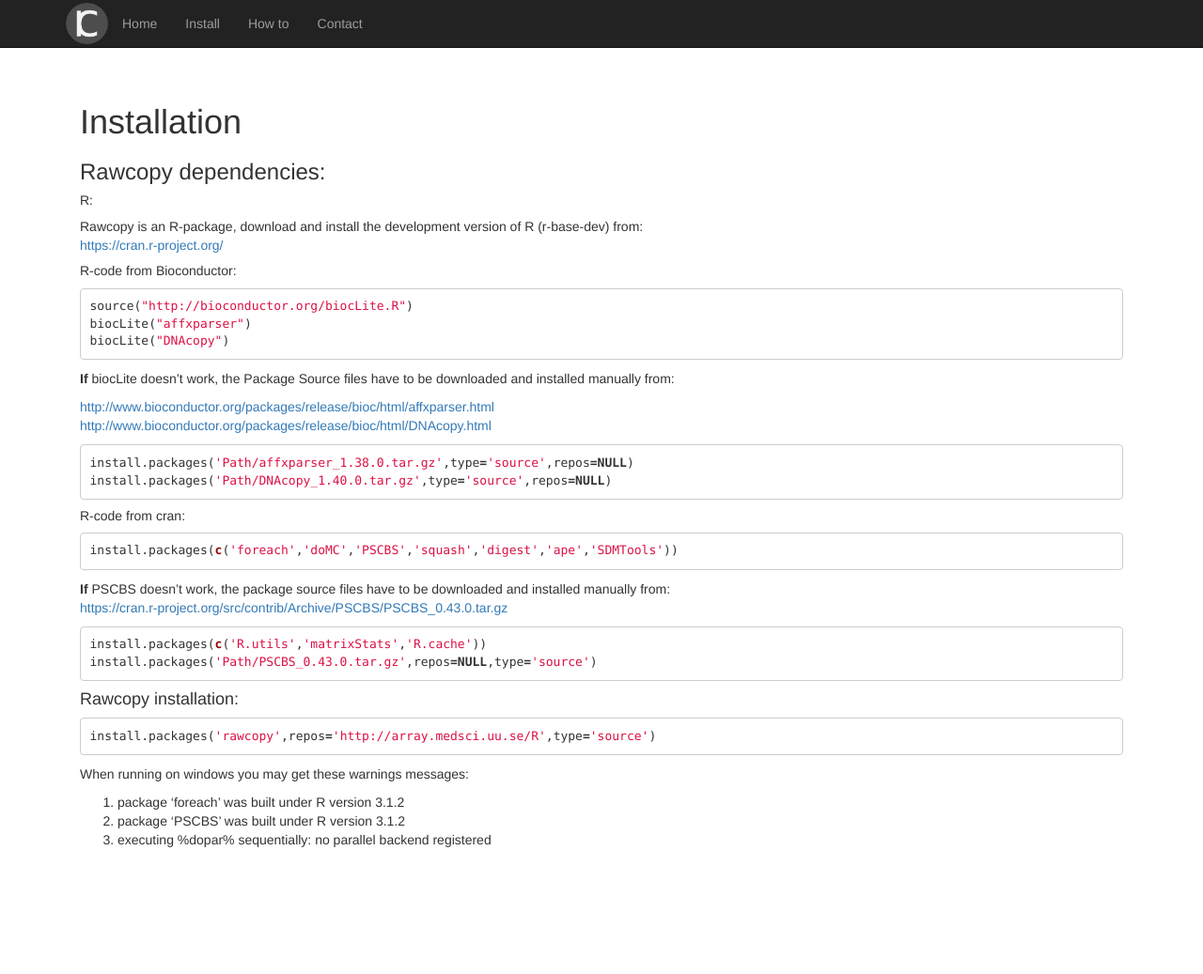
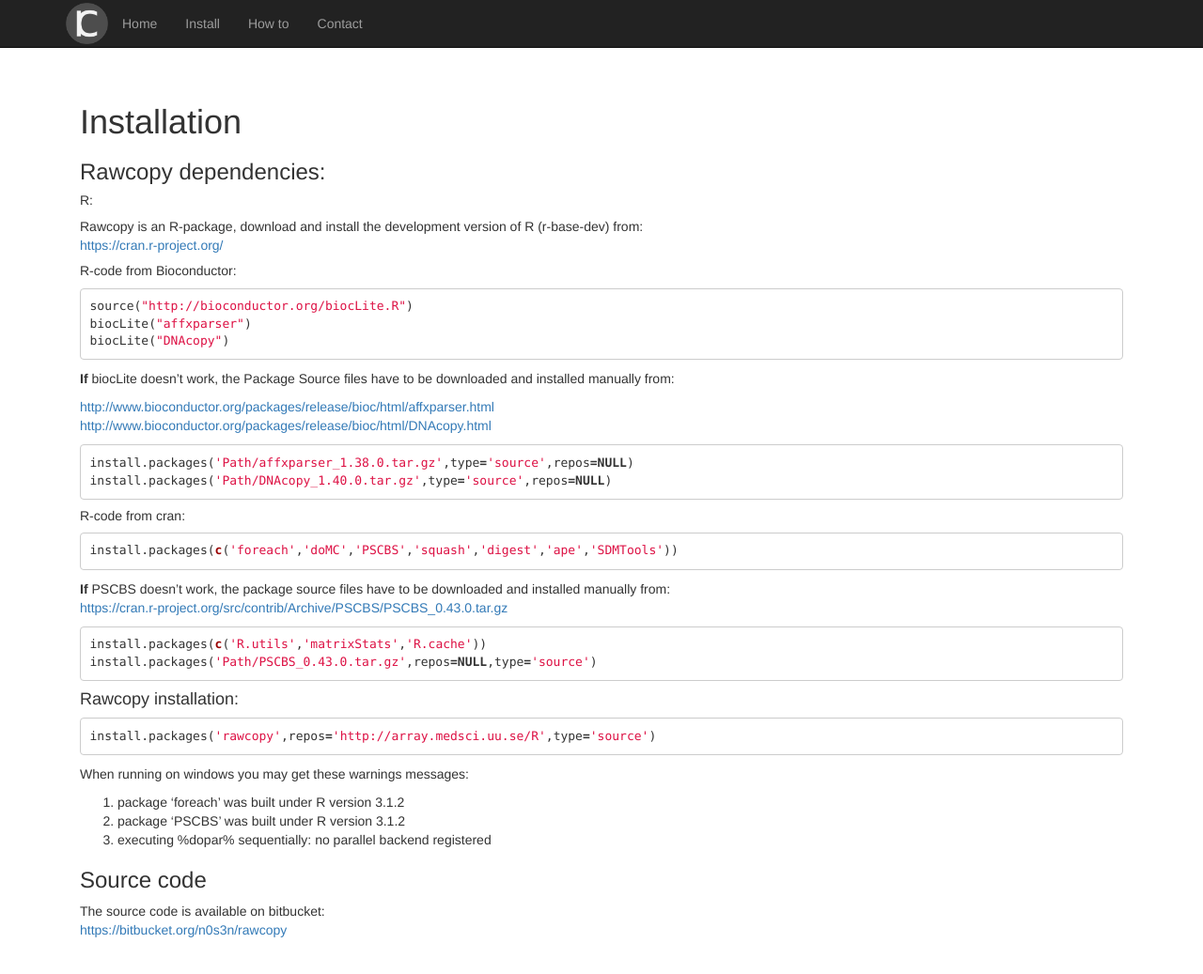
Before and after one commit to rawcopy/rawcopy.github.io, a Jekyll site: the page built from install.md, in a window 1280 px wide and 1050 px high. Shown: the top 1037 px of the window at 94% size. Built offline with Jekyll 4.4.1, drawn with Linux system fonts in a browser that asks for light colours; nearby versions of some CDN libraries; Markdown is read by kramdown in place of the engine named in the settings.

Commit message:
Update install.md

```diff
--- a/install.md
+++ b/install.md
@@ -57,3 +57,7 @@
 1. package ‘foreach’ was built under R version 3.1.2
 2. package ‘PSCBS’ was built under R version 3.1.2
 3. executing %dopar% sequentially: no parallel backend registered
+
+###Source code
+The source code is available on bitbucket:
+<a href='https://bitbucket.org/n0s3n/rawcopy'>https://bitbucket.org/n0s3n/rawcopy</a>
```
